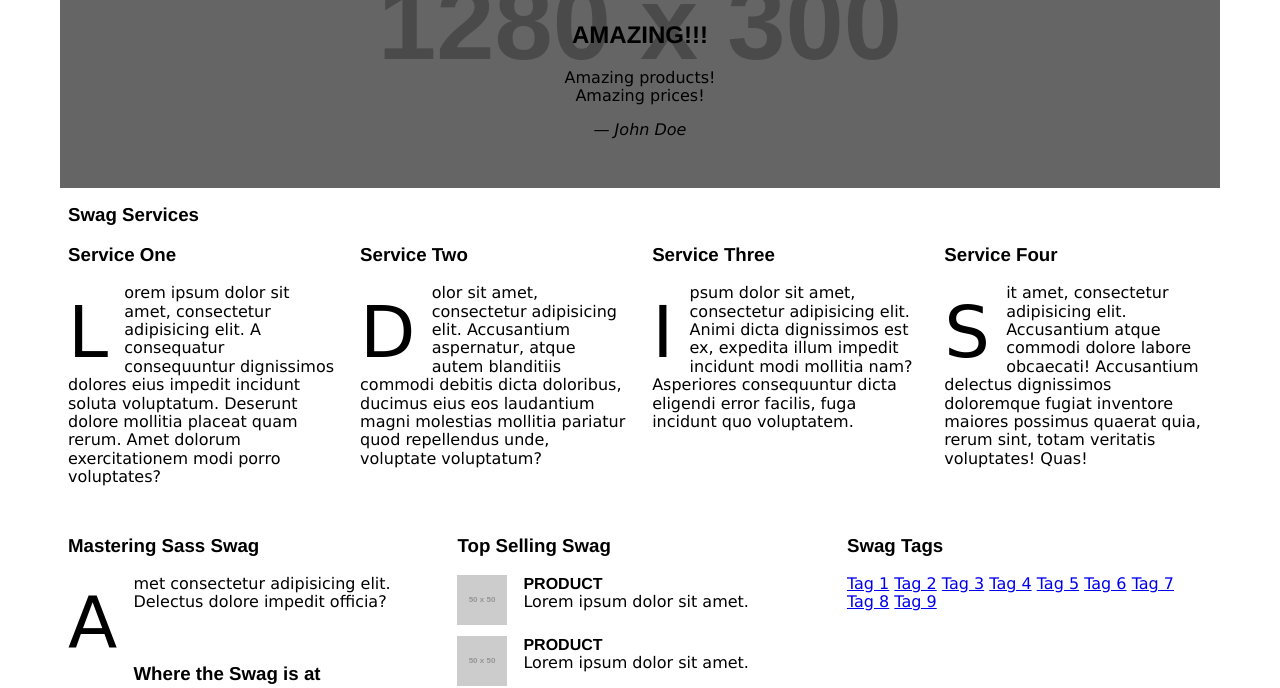
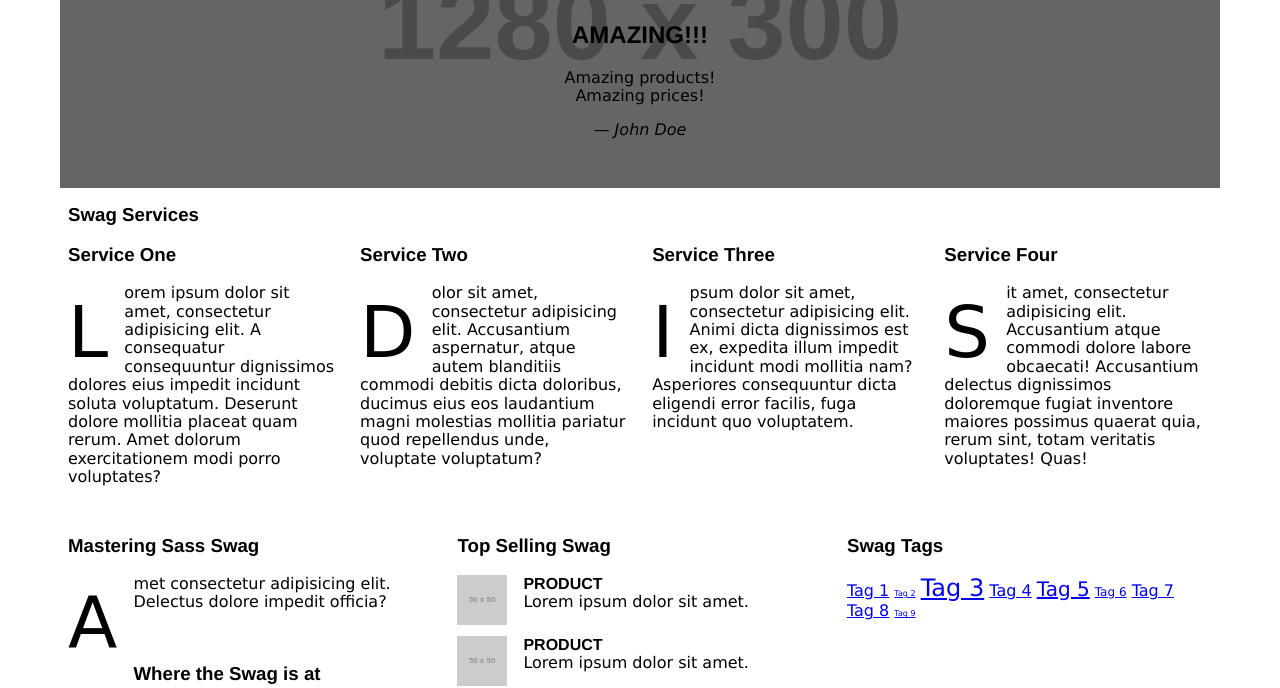
Before and after one commit to kangleyu/mastering-sass, a website: page index.html in a window 1280 px wide. Shown: the part 1298-1986 px from the top of the page. Drawn offline with nearby package versions, Linux system fonts and the light colour scheme; placeholder pictures from the web are drawn by us; files whose address does not match are found by name; a web font is replaced by a local one.

Commit message:
add tag-cloud mixin

```diff
--- a/assets/scss/helpers/_all.scss
+++ b/assets/scss/helpers/_all.scss
@@ -4,3 +4,4 @@
 @import "mixins/bp.scss";
 @import "mixins/media.scss";
 @import "mixins/dropcap";
+@import "mixins/tag-cloud";
--- /dev/null
+++ b/assets/scss/helpers/mixins/_tag-cloud.scss
@@ -0,0 +1,21 @@
+@mixin tag-cloud($base: 1em) {
+  .xs {
+    font-size: ($base * 0.5);
+  }
+
+  .sm {
+    font-size: ($base * 0.75);
+  }
+
+  .md {
+    font-size: $base;
+  }
+
+  .lg {
+    font-size: ($base * 1.25);
+  }
+
+  .xl {
+    font-size: ($base * 1.5);
+  }
+}
--- a/assets/scss/theme/_typography.scss
+++ b/assets/scss/theme/_typography.scss
@@ -30,3 +30,7 @@ h1, h2, h3, h4, h5, h6 {
 .subfooter-widget-section-text > p {
   @include dropcap;
 }
+
+.subfooter-widget-section-tagcloud {
+  @include tag-cloud;
+}
```
Also changed, not shown: assets/css/style.css, 1 other file.
